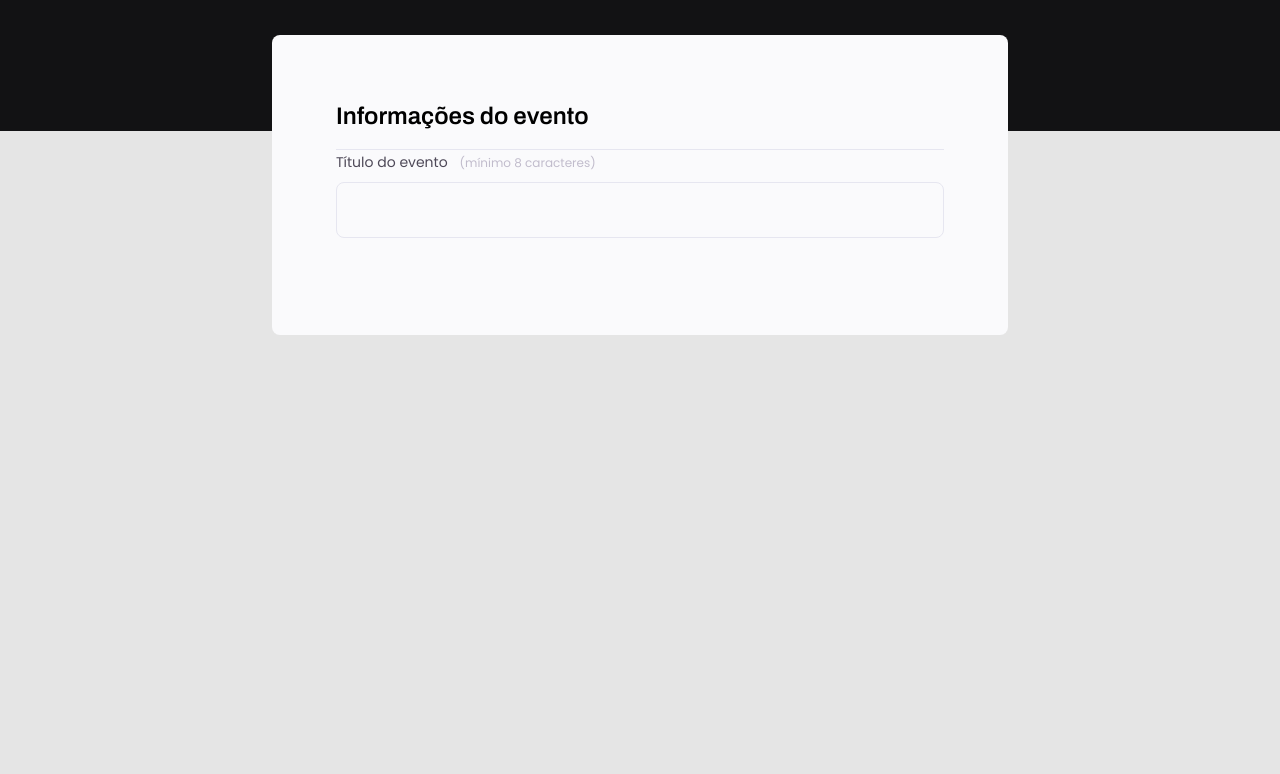
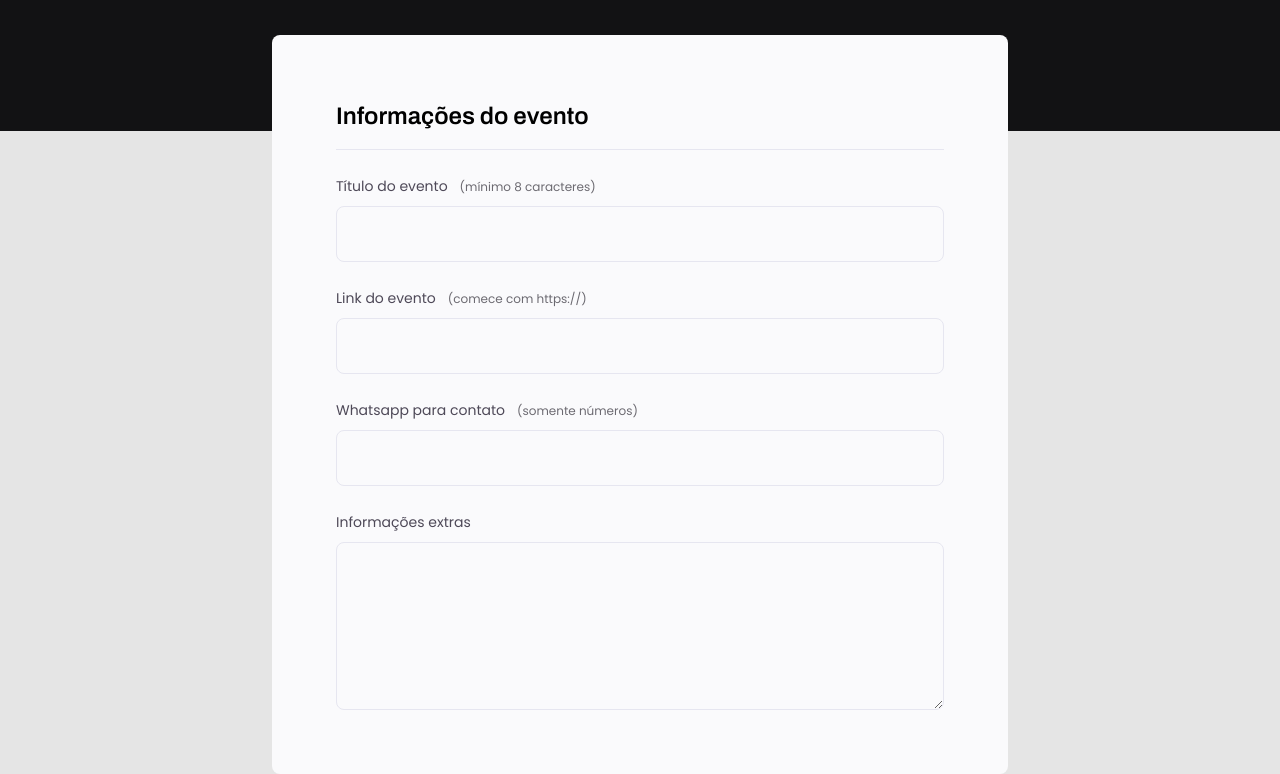
Before and after one commit to viniLataro/explorer_3, a plain HTML site: page index.html in a window 1280 px wide. Shown: the part 237-1011 px from the top of the page. Before the commit the page ends 800 px from the top, so only its background shows below. Drawn offline with Linux system fonts and the light colour scheme.

Commit message:
ajustando campos no fieldset

```diff
--- a/index.html
+++ b/index.html
@@ -24,13 +24,34 @@
 
       <form>
         <fieldset>
-          <legend>Informações do evento</legend>
+          <div class="fieldset-wrapper">
+            <legend>Informações do evento</legend>
 
-          <div class="input-wrapper">
-            <label for="event-title"
-              >Título do evento<span>(mínimo 8 caracteres)</span>
-            </label>
-            <input type="text id="event-title" />
+            <div class="input-wrapper">
+              <label for="event-title"
+                >Título do evento<span>(mínimo 8 caracteres)</span>
+              </label>
+              <input type="text" id="event-title" />
+            </div>
+
+            <div class="input-wrapper">
+              <label for="event-link"
+                >Link do evento<span>(comece com https://)</span>
+              </label>
+              <input type="url" id="event-link" />
+            </div>
+
+            <div class="input-wrapper">
+              <label for="event-whatsapp"
+                >Whatsapp para contato<span>(somente números)</span>
+              </label>
+              <input type="number" id="event-whatsapp" />
+            </div>
+
+            <div class="input-wrapper">
+              <label for="event-info">Informações extras</label>
+              <textarea id="event-info"></textarea>
+            </div>
           </div>
         </fieldset>
       </form>
--- a/style.css
+++ b/style.css
@@ -65,6 +65,12 @@ fieldset {
   border: none;
 }
 
+.fieldset-wrapper {
+  display: flex;
+  flex-direction: column;
+  gap: 24px;
+}
+
 fieldset legend {
   font-family: 'Archivo', sans-serif;
   font-weight: 600;
@@ -97,10 +103,10 @@ fieldset legend {
   font-size: 12px;
   line-height: 20px;
 
-  color: #C1BCCC;
+  color: #6C6A71;
 }
 
-.input-wrapper input {
+.input-wrapper input, .input-wrapper textarea {
   background: #FAFAFC;
 
   border: 1px solid #E6E6F0;
@@ -113,5 +119,10 @@ fieldset legend {
   font-size: 16px;
   line-height: 26px;
 
-  color: #C1BCCC;
+  color: #6C6A71;
 }
+
+.input-wrapper textarea {
+  padding: 0;
+  height: 168px;
+}
```
